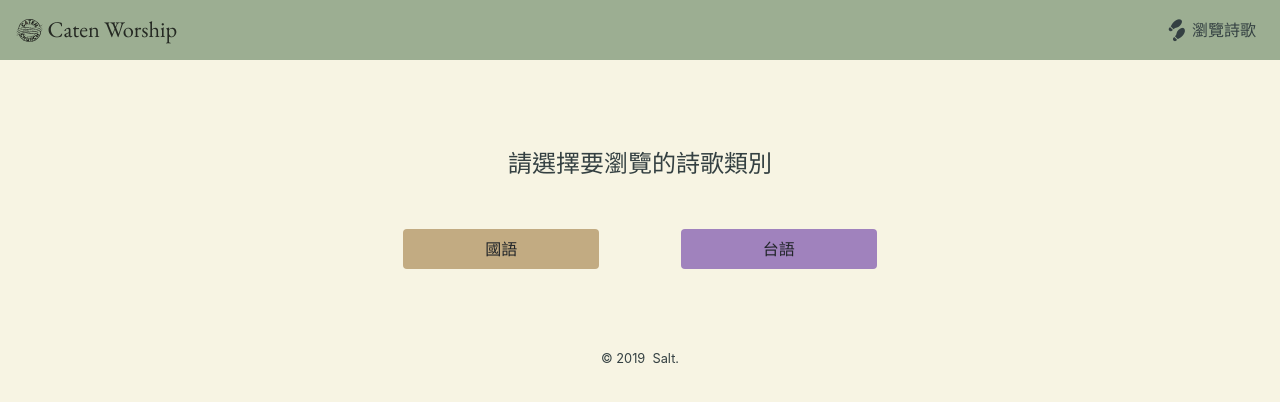
After one commit to saltchang/caten-music, a Flask app: page /surfer in a window 1280 px wide. The commit adds this page. Shown: the top 402 px of the page. Run offline with Flask 2, Linux system fonts and the light colour scheme; some libraries are stand-ins or nearby versions.

Commit message:
v0.0.9 released

```diff
--- a/catenWorship.py
+++ b/catenWorship.py
@@ -5,7 +5,7 @@ import os
 import dropbox
 
 from importDB import importDB
-from searchEngine import SearchCore
+from searchEngine import SearchCore, SurfCore
 from config import Config
 
 app = Flask(__name__)
@@ -57,6 +57,7 @@ def prereg():
 def list_all_songs():
     return render_template("result.html", songs=jsonDB, sample=db_sample, display_mode="allsongs")
 
+
 # 下載PPT
 @app.route("/download/ppt/<id_>")
 def download_ppt(id_):
@@ -78,16 +79,28 @@ def download_sheetmusic(id_):
         print(e)
         return "<h1>很抱歉，這首詩歌目前沒有歌譜資料可供下載。<h1>", 404
 
-# 搜尋引擎
+# 瀏覽
+@app.route("/surfer")
+def surfer():
+    return render_template("surfer.html")
+
+# 搜尋
 @app.route("/search")
 def searchEngine():
-    searchMethod = "title"
-    keyword = request.args.get("q")
-    result = SearchCore(jsonDB, "title", keyword)
-    if result:
-        return render_template("result.html", keyword=keyword, songs=result, songs_num=len(result), display_mode="search")
+    mode = request.args.get("m") # 模式 = { "search": 搜尋, "surf": 瀏覽 }
+    scope = request.args.get("s") # 範圍 = { "title": 依標題, "language": 依語言}
+    keyword = request.args.get("q") # 關鍵字
+
+    if mode == "search" and scope:
+        result = SearchCore(jsonDB, scope, keyword)
+    elif mode == "surf" and scope:
+        result = SurfCore(jsonDB, scope, keyword)
     else:
-        return render_template("result.html", keyword=keyword, songs=[], songs_num=0, display_mode="search")
+        return redirect("/")
+
+    if not result:
+        result = []
+    return render_template("result.html", songs=result, songs_num=len(result), mode=mode, scope=scope, keyword=keyword)
 
 # 回報歌曲資訊
 @app.route("/report/<id_>")
--- a/static/css/base.css
+++ b/static/css/base.css
@@ -52,3 +52,7 @@ hr {
 .navbar-hr {
     margin-bottom: 0.5rem;
 }
+
+.fa-shoe-prints {
+    transform: rotate(315deg);
+}
--- /dev/null
+++ b/static/css/surfer.css
@@ -0,0 +1,17 @@
+#surf-title {
+    margin-top: 150px;
+    margin-bottom: 50px;
+}
+
+.chinese-surf-btn {
+    background-color: #c2ab82;
+}
+
+.taiwanese-surf-btn {
+    background-color: #a082bd;
+}
+
+.btn {
+    width: 80%;
+    height: 2.5rem;
+}
--- a/templates/base.html
+++ b/templates/base.html
@@ -42,9 +42,9 @@
             </ul>
             <ul class="navbar-nav ml-auto">
                 <li class="nav-item active">
-                    <a class="nav-link navbar-item-style" href="{{ url_for('list_all_songs') }}">
-                        <i class="far fa-copy"></i>
-                        所有詩歌
+                    <a class="nav-link navbar-item-style" href="{{ url_for('surfer') }}">
+                        <i class="fas fa-shoe-prints"></i>
+                        瀏覽詩歌
                         <span class="sr-only">(current)</span>
                     </a>
                 </li>
--- a/templates/index.html
+++ b/templates/index.html
@@ -15,14 +15,14 @@
 
     <div class="container text-center">
         <form action="{{ url_for('searchEngine') }}" method="GET">
+            <input class="d-none" type="text" name="m" value="search">
+            <input class="d-none" type="text" name="s" value="title">
             <div class="form-group row m-0">
                 <div class="col-sm-1 col-lg-2"></div>
                 <div class="col p-0 p-md-3">
                     <div class="row m-0 justify-content-around">
-
                         <input name="q" type="text" class="form-control col-12 col-md-8 mb-4" id="search-text" placeholder="">
                         <button type="submit" class="btn btn-outline-success mb-4 col-5 col-sm-4 col-md-3">搜尋詩歌</button>
-
                     </div>
                 </div>
                 <div class="col-sm-1 col-lg-2"></div>
--- /dev/null
+++ b/templates/surfer.html
@@ -0,0 +1,42 @@
+{% extends "base.html" %}
+
+{%  block  head  %}
+{{  super ()  }}
+<link rel="stylesheet" href="static/css/surfer.css">
+{%  endblock  %}
+
+{% block title %}瀏覽{% endblock %}
+
+{% block content%}
+<div class="container text-center">
+    <div id="surf-title">
+        <h4>請選擇要瀏覽的詩歌類別</h4>
+    </div>
+
+    <div class="container text-center">
+        <div id="language-surfer">
+            <form action="{{ url_for('searchEngine') }}" method="GET">
+                <input type="text" class="d-none" name="m" value="surf">
+                <input type="text" class="d-none" name="s" value="language">
+                <div class="row">
+                    <div class="col-sm-1 col-md-2 col-lg-3"></div>
+                    <div class="col px-0 px-lg-3">
+                        <button type="submit" class="btn chinese-surf-btn" name="q"
+                            value="Chinese">
+                            國語
+                        </button>
+                        </div>
+                    <div class="col px-0 px-lg-3">
+                        <button type="submit" class="btn taiwanese-surf-btn" name="q"
+                            value="Taiwanese">
+                            台語
+                        </button>
+                    </div>
+                    <div class="col-sm-1 col-md-2 col-lg-3"></div>
+                </div>
+            </form>
+        </div>
+
+    </div>
+</div>
+{% endblock %}
```
Also changed, not shown: searchEngine.py (+24 -4 lines), templates/result.html (+27 -4 lines), CHANGELOG.md, README.md.
